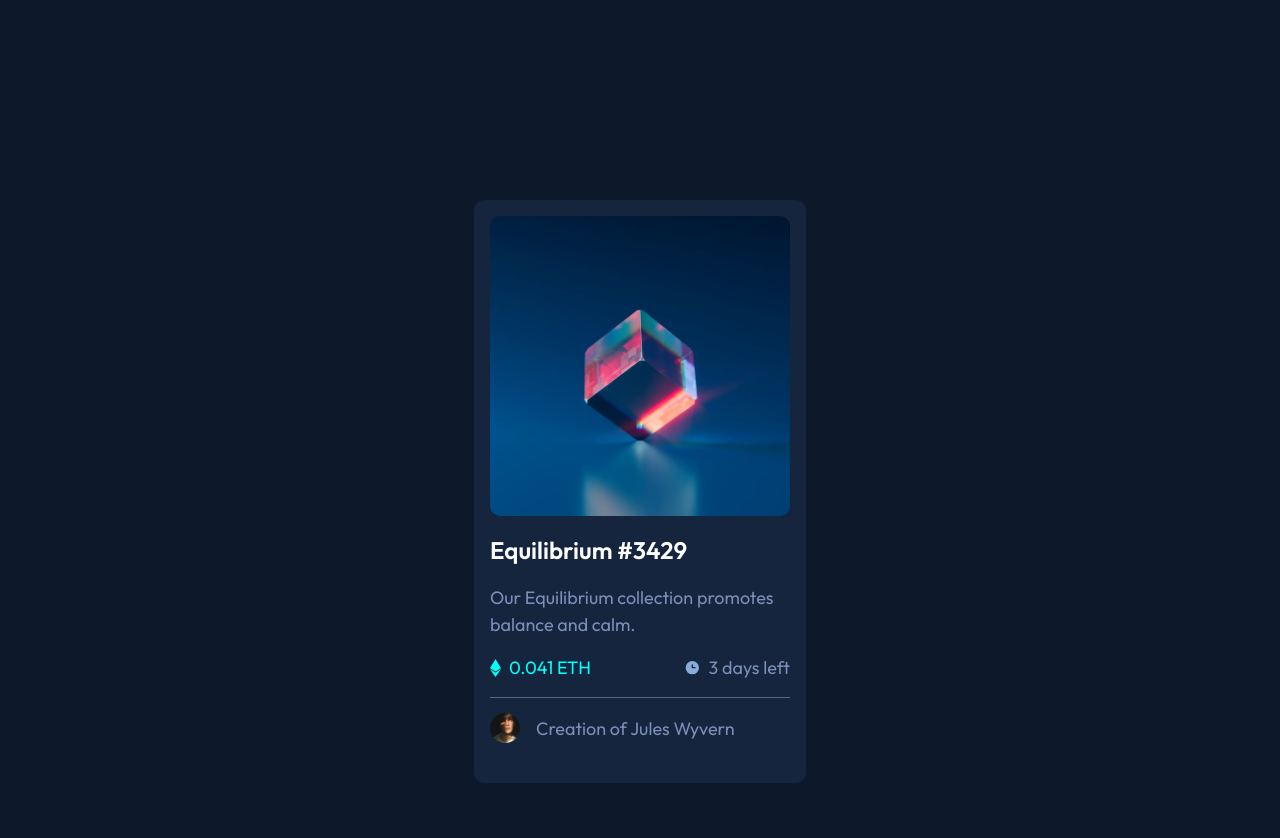
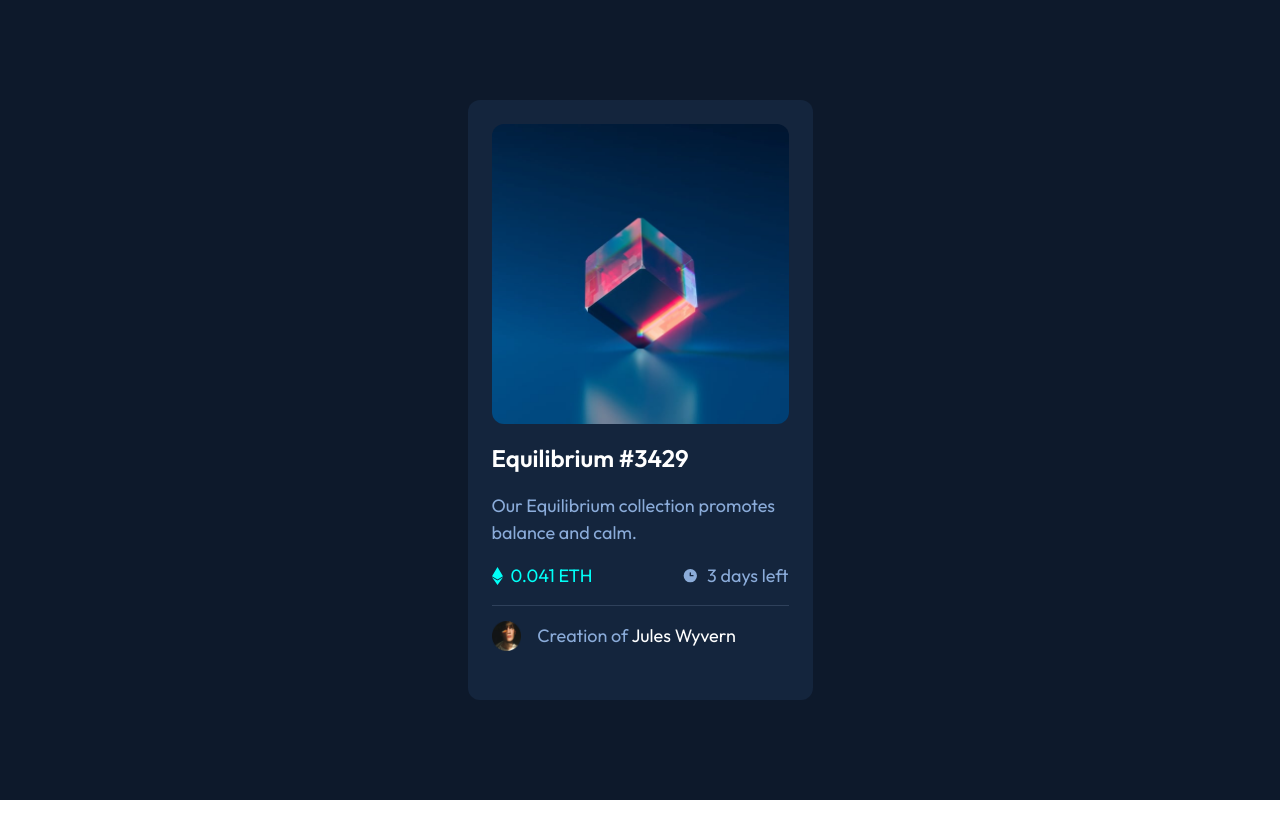
Before and after one commit to ad80352/NFT-preview-card-component, a plain HTML site: page index.html in a window 1280 px wide. After the commit the page ends 800 px from the top, so only its background shows below. Drawn offline with Linux system fonts and the light colour scheme.

Commit message:
stillDontKnowTheIconview

```diff
--- a/_basic.scss
+++ b/_basic.scss
@@ -2,12 +2,22 @@
 //     outline: 1px solid rgb(228, 219, 219);
 // }
 
-img{
-    display: block;
+*{
+    box-sizing: border-box;
+    font-family: 'Outfit', sans-serif;
+    font-size: 18px;
 }
+
+//### Primary
+$Soft-blue: hsl(215, 51%, 70%);
+$Cyan: hsl(178, 100%, 50%);
+
+//### Neutral
+$Very-dark-blue-main-BG: hsl(217, 54%, 11%);
+$Very-dark-blue-card-BG: hsl(216, 50%, 16%);
+$Very-dark-blue-line: hsl(215, 32%, 27%);
+$White: hsl(0, 0%, 100%);
 
 a {
     text-decoration: none;
 }
-
-$color : cyan;
--- a/_card.scss
+++ b/_card.scss
@@ -1,31 +1,52 @@
-body {
-    font-family: 'Outfit', sans-serif;
-    font-size: 18px;
+.card{
+    max-width: 345px;
+    height: 600px;
     line-height: 1.5;
-    background-color: hsl(217, 54%, 11%)
-}
+    padding: 1.5rem;
+    border-radius: 12px;
+    background-color: $Very-dark-blue-card-BG;
+    color: $Soft-blue;
 
-.card {
-    margin: 200px auto;
-    max-width: 300px;
-    padding: 16px 16px 24px 16px;
-    border-radius: 10px;
-    background-color: hsl(216, 50%, 16%);
-    color: rgba(155, 177, 224, 0.753);
+    .card-image {
+        position: relative;
+        width: 100%;
+        height: 300px;
+        background-image: url(./images/image-equilibrium.jpg);
+        background-size: cover;
+        background-position: center;
+        object-fit: cover;
+        border-radius: 12px;
+        cursor: pointer;
+    }
 
-    h2 {
+    .icon {
+        width: 100%;
+        height: 100%;
+        background-color: hsla(178, 100%, 50%, .6);
+        border-radius: 12px;
+        opacity: 0;
+        transition: all 300ms;
+    }
+
+    .icon .icon-view {
+        position: absolute;
+        top: 50%;
+        left: 50%;
+        transform: translate(-50%, -50%);
+    }
+
+    .icon:hover{
+        opacity: 1;
+    }
+
+    h1 {
         margin: 16px 0;
         font-size: 24px;
-        color: #fff;
+        color: $White;
         font-weight: 600;
-        &:hover{
-            color: $color;
+        &:hover {
+            color: $Cyan;
         }
-    }
-
-    img {
-        max-width: 100%;
-        border-radius: 10px;
     }
 
     .par {
@@ -47,14 +68,14 @@ body {
             }
 
             .money {
-                color: $color;
+                color: $Cyan;
             }
         }
     }
 
     hr {
         margin-top: 16px;
-        background-color: rgba(115, 126, 148, 0.753);
+        background-color: $Very-dark-blue-line;
         border: none;
         height: 0.1px;
     }
@@ -69,10 +90,11 @@ body {
             margin-right: 16px;
         }
 
-        a{
-            color:rgba(155, 177, 224, 0.753);
-            &:hover{
-                color: $color;
+        a {
+            color: $White;
+
+            &:hover {
+                color: $Cyan;
             }
         }
     }
--- /dev/null
+++ b/_container.scss
@@ -0,0 +1,8 @@
+.container{
+    width: 100%;
+    height: 100vh;
+    background-color: $Very-dark-blue-main-BG;
+    display: flex;
+    justify-content: center;
+    align-items: center;
+}
--- a/all.scss
+++ b/all.scss
@@ -1,3 +1,4 @@
 @import 'reset';
 @import 'basic';
+@import 'container';
 @import 'card';
--- a/index.html
+++ b/index.html
@@ -16,10 +16,16 @@
 </head>
 
 <body>
+  <main class="container">
+    <section class="card">
 
-  <section class="card">
-    <a href="#"><img src="./images/image-equilibrium.jpg" alt=""></a>
-    <a href="#"><h2>Equilibrium #3429</h2></a>
+      <div class="card-image">
+        <div class="icon">
+          <img src="./images/icon-view.svg" alt="icon-view" class="icon-view">
+        </div>
+      </div>
+
+      <a href="#"><h1>Equilibrium #3429</h1></a>
       <p class="par">Our Equilibrium collection promotes balance and calm.</p>
       <div class="line">
         <div class="baseline">
@@ -44,7 +50,7 @@
         <p>Creation of <a href="#">Jules Wyvern</a></p>
       </div>
     </section>
-
+    </container>
 </body>
 
 </html>
```
Also changed, not shown: all.css, 1 other file. Lines whose indentation alone changed are shown as unchanged.
